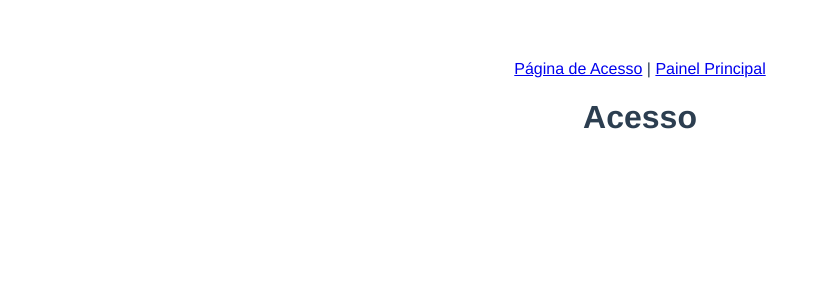
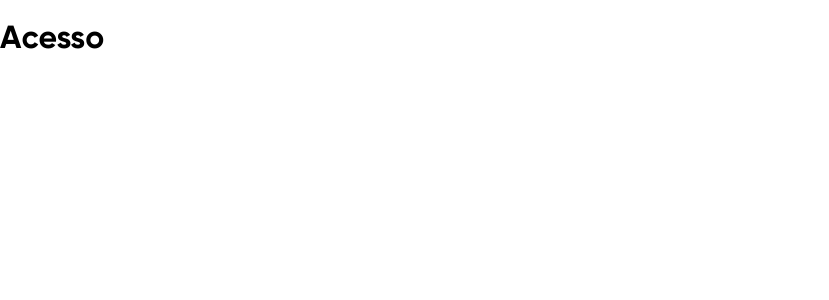
Before and after one commit to caarlos1/job--facilita-tasks, a Vue app: page / in a window 1280 px wide. Shown: the top 300 px of the page, without its empty margins (0-829 px from the left). Built offline with nearby package versions, Linux system fonts and the light colour scheme.

Commit message:
feat: importação dos arquivos de estilo em App.vue e refatoração

```diff
--- a/src/App.vue
+++ b/src/App.vue
@@ -1,19 +1,19 @@
 <template>
   <div id="app">
-    <div id="nav">
-      <router-link to="/">Página de Acesso</router-link> |
-      <router-link to="/painel">Painel Principal</router-link>
-    </div>
     <router-view />
   </div>
 </template>
 
-<style lang="stylus">
-#app
-  font-family Avenir, Helvetica, Arial, sans-serif
-  -webkit-font-smoothing antialiased
-  -moz-osx-font-smoothing grayscale
-  text-align center
-  color #2c3e50
-  margin-top 60px
-</style>
+<script>
+// Arquivos CSS de Suporte
+import "normalize.css";
+
+// Aqruivso Stylus
+import "./assets/css/root.styl";
+import "./assets/css/fonts.styl";
+import "./assets/css/style.styl";
+
+export default {
+  setup() {},
+};
+</script>
```
